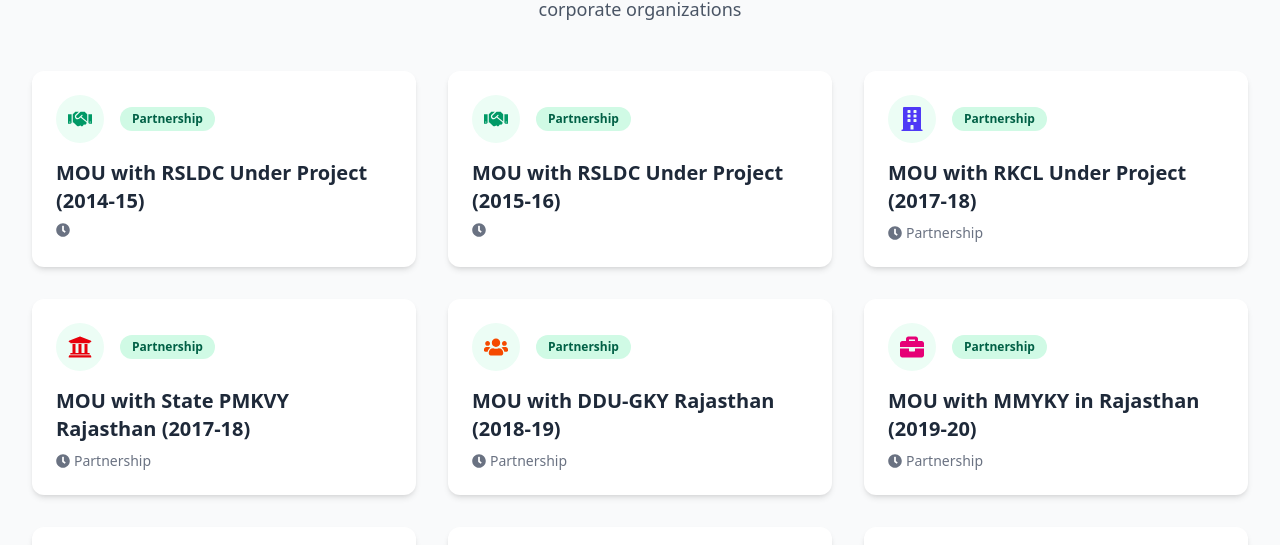
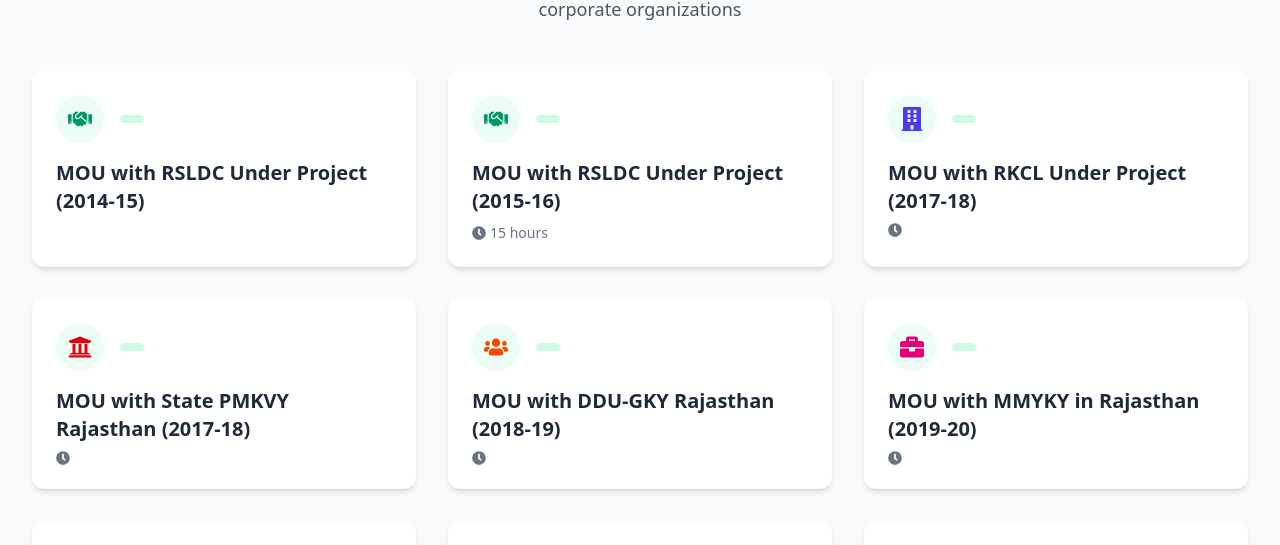
Before and after one commit to balajitraining/-Training-Project-With-Certificate-Generate-Frontend-Code, a Next.js app: page /courses in a window 1280 px wide. Shown: the part 233-778 px from the top of the page. Built offline with nearby package versions, Linux system fonts and the light colour scheme; no server answers.

Commit message:
Update page.jsx

```diff
--- a/app/courses/page.jsx
+++ b/app/courses/page.jsx
@@ -12,8 +12,9 @@
       title: "MOU with RSLDC Under Project (2014-15)",
       description: "",
       icon: <FaHandshake className="text-emerald-600 text-2xl" />,
-      type: "",
-      category: "government"
+      type: "partnership",
+      category: "government",
+      hideTime: true  // ⬅️ This will hide time and clock icon
     },
     {
       title: "MOU with RSLDC Under Project (2015-16)",
@@ -106,7 +107,6 @@
       type: "partnership",
       category: "government"
     },
-
      // ========== EXISTING TRAINING COURSES ==========
     {
       title: "Pre-License Training - General Insurance (25 hrs)",
@@ -143,7 +143,6 @@
       type: "posp",
       category: "all"
     }
-
   ]
 
   const containerVariants = {
@@ -213,21 +212,24 @@
                     {course.type === 'pre-license' ? 'New License' :
                      course.type === 'renewal' ? 'Renewal' :
                      course.type === 'posp' ? 'POSP' :
-                     'Partnership'}
+                     ''}  {/* ⬅️ Empty string for partnership */}
                   </span>
                 </div>
                 <h3 className="text-xl font-bold text-gray-800 mb-2">{course.title}</h3>
                 {course.description && (
                   <p className="text-gray-600 mb-4">{course.description}</p>
                 )}
+                {/* ⬅️ Hide time section if hideTime is true */}
+                {!course.hideTime && (
                   <div className="flex items-center justify-between">
                     <span className="flex items-center text-sm text-gray-500">
                       <FaClock className="mr-1" />
-                    {course.title.includes('15') ? '' :
-                     course.type === 'partnership' ? 'Partnership' :
+                      {course.title.includes('15') ? '15 hours' :
+                       course.type === 'partnership' ? '' :
                        '25 hours'}
                     </span>
                   </div>
+                )}
               </div>
             </motion.div>
           ))}
```
Lines whose indentation alone changed are shown as unchanged.
